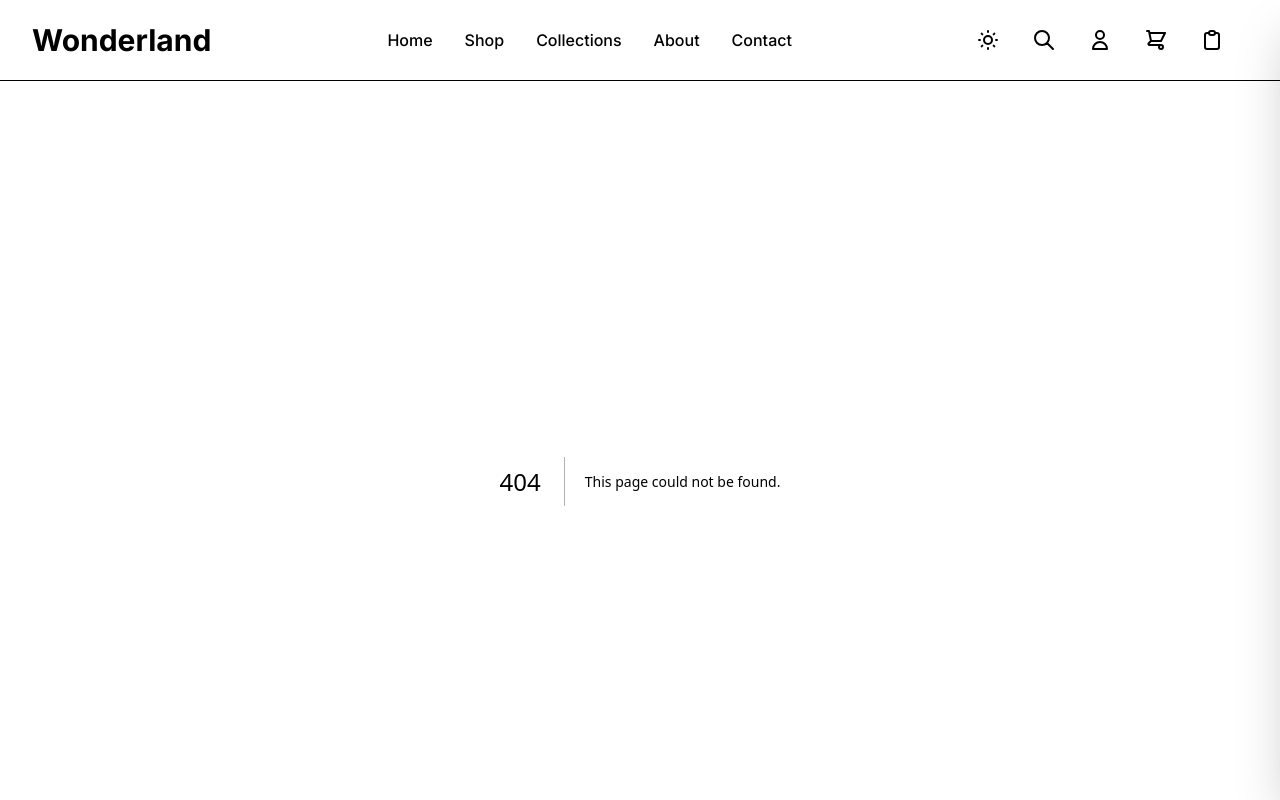
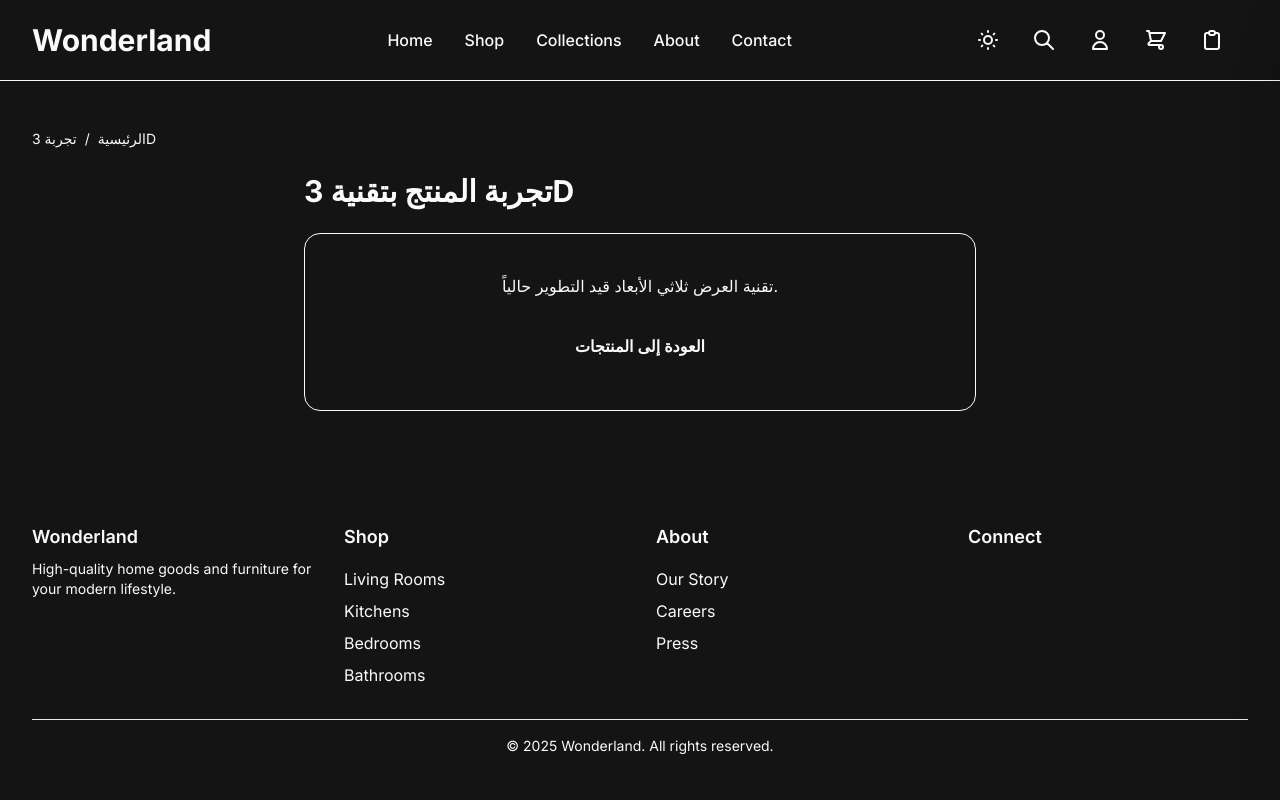
Before and after one commit to ibraheemYG/wonderland, a Next.js app: page /try-3d in a window 1280 px wide. Before the commit this address had no page. Shown: the top 800 px of the page. Built offline with nearby package versions, Linux system fonts and the light colour scheme.

Commit message:
fix: Fix Next.js 16 params/searchParams and add try-3d page

```diff
--- a/src/app/products/[id]/page.tsx
+++ b/src/app/products/[id]/page.tsx
@@ -3,6 +3,7 @@ import ProductDetailsPageWrapper from '@/components/product/ProductDetailsPage';
 export const dynamic = 'force-dynamic';
 export const dynamicParams = true;
 
-export default function ProductDetailsPage({ params }: { params: { id: string } }) {
-  return <ProductDetailsPageWrapper id={params.id} />;
+export default async function ProductDetailsPage({ params }: { params: Promise<{ id: string }> }) {
+  const { id } = await params;
+  return <ProductDetailsPageWrapper id={id} />;
 }
--- a/src/app/products/page.tsx
+++ b/src/app/products/page.tsx
@@ -4,13 +4,13 @@ export const dynamic = 'force-dynamic';
 export const revalidate = 0;
 
 type ProductsPageProps = {
-  searchParams: {
+  searchParams: Promise<{
     category?: string;
-  };
+  }>;
 };
 
-export default function ProductsPage({ searchParams }: ProductsPageProps) {
-  const selectedCategory = searchParams.category;
+export default async function ProductsPage({ searchParams }: ProductsPageProps) {
+  const { category } = await searchParams;
 
-  return <ProductsPageClient selectedCategory={selectedCategory} />;
+  return <ProductsPageClient selectedCategory={category} />;
 }
--- /dev/null
+++ b/src/app/try-3d/page.tsx
@@ -0,0 +1,49 @@
+'use client';
+
+import React, { Suspense } from 'react';
+import Link from 'next/link';
+import { useSearchParams } from 'next/navigation';
+
+function Try3DContent() {
+  const searchParams = useSearchParams();
+  const productId = searchParams.get('productId');
+
+  return (
+    <main className="container mx-auto px-4 sm:px-6 lg:px-8 py-12">
+      <nav className="mb-6 text-sm text-foreground/70">
+        <Link href="/">الرئيسية</Link>
+        <span className="mx-2">/</span>
+        <span className="text-foreground">تجربة 3D</span>
+      </nav>
+
+      <div className="max-w-2xl mx-auto">
+        <h1 className="text-3xl font-bold mb-6">تجربة المنتج بتقنية 3D</h1>
+
+        <div className="bg-secondary/40 border border-secondary/60 rounded-2xl p-10 text-center mb-8">
+          <p className="text-foreground/70 mb-6">
+            تقنية العرض ثلاثي الأبعاد قيد التطوير حالياً.
+          </p>
+          {productId && (
+            <p className="text-sm text-foreground/50 mb-6">
+              معرّف المنتج: {productId}
+            </p>
+          )}
+          <Link
+            href="/products"
+            className="inline-block bg-primary text-primary-foreground hover:bg-primary/90 font-semibold py-3 px-6 rounded-lg"
+          >
+            العودة إلى المنتجات
+          </Link>
+        </div>
+      </div>
+    </main>
+  );
+}
+
+export default function Try3DPage() {
+  return (
+    <Suspense fallback={<div className="container mx-auto px-4 py-12">جاري التحميل...</div>}>
+      <Try3DContent />
+    </Suspense>
+  );
+}
```
